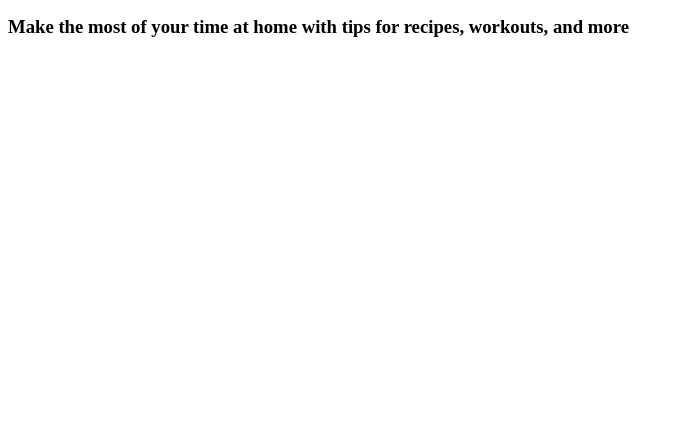
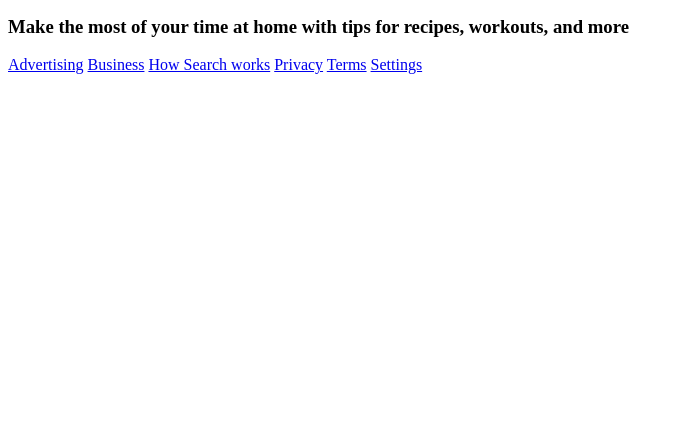
Before and after one commit to codenerd-21/google-homepage, a plain HTML site: page index.html in a window 1280 px wide. Shown: the part 375-800 px from the top of the page, without its empty margins (0-684 px from the left). Drawn offline with Linux system fonts and the light colour scheme.

Commit message:
adds nav footer and text fields

```diff
--- a/index.html
+++ b/index.html
@@ -41,7 +41,16 @@
     </section>
   </main>
   <footer>
-    <!--Insert code for footer, if any-->
+    <nav id="nav-footer">
+      <a
+        href="https://www.google.com/intl/en_us/ads/?subid=ww-ww-et-g-awa-a-g_hpafoot1_1!o2&utm_source=google.com&utm_medium=referral&utm_campaign=google_hpafooter&fg=1">Advertising</a>
+      <a
+        href="https://www.google.com/services/?subid=ww-ww-et-g-awa-a-g_hpbfoot1_1!o2&utm_source=google.com&utm_medium=referral&utm_campaign=google_hpbfooter&fg=1">Business</a>
+      <a href="https://google.com/search/howsearchworks/?fg=1">How Search works</a>
+      <a href="https://policies.google.com/privacy?fg=1">Privacy</a>
+      <a href="https://policies.google.com/terms?fg=1">Terms</a>
+      <a href="https://www.google.com/preferences?hl=en">Settings</a>
+    </nav>
   </footer>
 </body>
 
```
